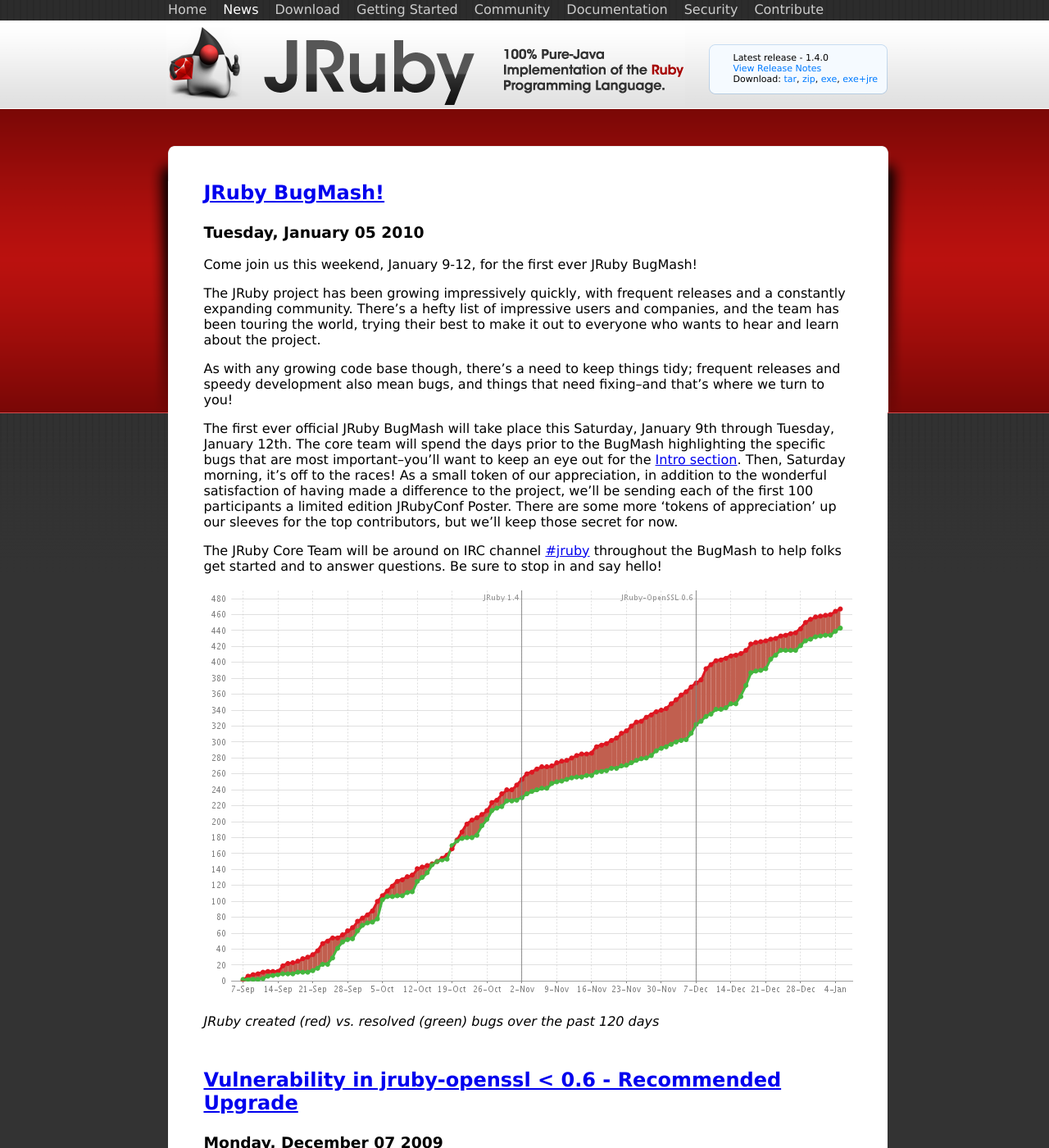
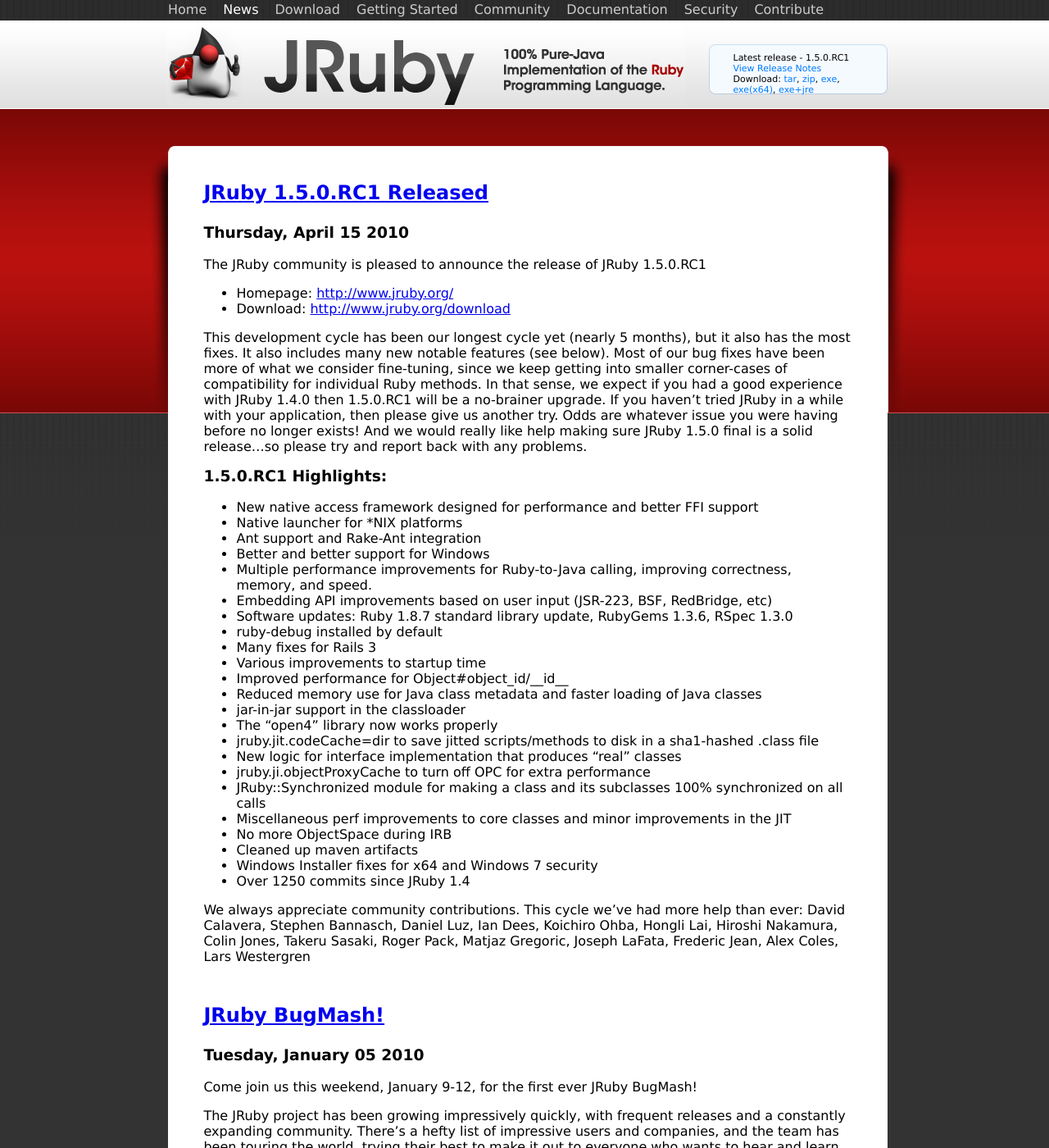
Before and after one commit to towynlin/jruby.github.com, a Jekyll site: the page built from www/news.html, in a window 1280 px wide and 1400 px high. Shown: the whole window at 82% size. Built offline with Jekyll 4.4.1, drawn with Linux system fonts in a browser that asks for light colours; Markdown is read by kramdown in place of the engine named in the settings.

Commit message:
1.5.0RC1 updates

```diff
--- a/_config.yml
+++ b/_config.yml
@@ -13,11 +13,12 @@
   png_url:    /images/latex
 # JRuby-specific info here; goes into the "site" jekyll variable
 release:
-  version: 1.4.0
-  tar: http://jruby.org.s3.amazonaws.com/downloads/1.4.0/jruby-bin-1.4.0.tar.gz
-  zip: http://jruby.org.s3.amazonaws.com/downloads/1.4.0/jruby-bin-1.4.0.zip
-  exe: http://jruby.org.s3.amazonaws.com/downloads/1.4.0/jruby_windows_1_4_0.exe
-  exejre: http://jruby.org.s3.amazonaws.com/downloads/1.4.0/jruby_windowsjre_1_4_0.exe
+  version: 1.5.0.RC1
+  tar: http://jruby.org.s3.amazonaws.com/downloads/1.5.0.RC1/jruby-bin-1.5.0.RC1.tar.gz
+  zip: http://jruby.org.s3.amazonaws.com/downloads/1.5.0.RC1/jruby-bin-1.5.0.RC1.zip
+  exe: http://jruby.org.s3.amazonaws.com/downloads/1.5.0.RC1/jruby_windows_1_5_0_RC1.exe
+  exe64: http://jruby.org.s3.amazonaws.com/downloads/1.5.0.RC1/jruby_windows_x64_1_5_0_RC1.exe
+  exejre: http://jruby.org.s3.amazonaws.com/downloads/1.5.0.RC1/jruby_windowsjre_1_5_0_RC1.exe
 urls:
   s3: http://jruby.org.s3.amazonaws.com/downloads
   jira: http://jira.codehaus.org/browse/JRUBY
--- a/www/_includes/release.html
+++ b/www/_includes/release.html
@@ -5,6 +5,7 @@
   <a href="{{ site.release.tar }}">tar</a>,
   <a href="{{ site.release.zip }}">zip</a>,
   <a href="{{ site.release.exe }}">exe</a>,
+  <a href="{{ site.release.exe64 }}">exe(x64)</a>,
   <a href="{{ site.release.exejre }}">exe+jre</a>
   </p>
 </div>
--- /dev/null
+++ b/www/_posts/2010-04-15-jruby-1-5-0-RC1.markdown
@@ -0,0 +1,39 @@
+---
+layout: post
+title: JRuby 1.5.0.RC1 Released
+---
+The JRuby community is pleased to announce the release of JRuby 1.5.0.RC1
+
+- Homepage: [http://www.jruby.org/](http://www.jruby.org/)
+- Download: [http://www.jruby.org/download](http://www.jruby.org/download)
+
+This development cycle has been our longest cycle yet (nearly 5 months), but it also has the most fixes.  It also includes many new notable features (see below).  Most of our bug fixes have been more of what we consider fine-tuning, since we keep getting into smaller corner-cases of compatibility for individual Ruby methods.  In that sense, we expect if you had a good experience with JRuby 1.4.0 then 1.5.0.RC1 will be a no-brainer upgrade.  If you haven't tried JRuby in a while with your application, then please give us another try.  Odds are whatever issue you were having before no longer exists!  And we would really like help making sure JRuby 1.5.0 final is a solid release...so please try and report back with any problems.
+
+### 1.5.0.RC1 Highlights:
+
+- New native access framework designed for performance and better FFI support
+- Native launcher for \*NIX platforms
+- Ant support and Rake-Ant integration
+- Better and better support for Windows
+- Multiple performance improvements for Ruby-to-Java calling, improving correctness, memory, and speed.
+- Embedding API improvements based on user input (JSR-223, BSF, RedBridge, etc)
+- Software updates: Ruby 1.8.7 standard library update, RubyGems 1.3.6, RSpec 1.3.0
+- ruby-debug installed by default
+- Many fixes for Rails 3
+- Various improvements to startup time
+- Improved performance for Object#object\_id/\_\_id\_\_
+- Reduced memory use for Java class metadata and faster loading of Java classes
+- jar-in-jar support in the classloader
+- The "open4" library now works properly
+- jruby.jit.codeCache=dir to save jitted scripts/methods to disk in a sha1-hashed .class file
+- New logic for interface implementation that produces "real" classes
+- jruby.ji.objectProxyCache to turn off OPC for extra performance
+- JRuby::Synchronized module for making a class and its subclasses 100% synchronized on all calls
+- Miscellaneous perf improvements to core classes and minor improvements in the JIT
+- No more ObjectSpace during IRB
+- Cleaned up maven artifacts
+- Windows Installer fixes for x64 and Windows 7 security
+- Over 1250 commits since JRuby 1.4
+
+We always appreciate community contributions. This cycle we've had more help than ever: David Calavera, Stephen Bannasch, Daniel Luz, Ian Dees, Koichiro Ohba,
+Hongli Lai, Hiroshi Nakamura, Colin Jones, Takeru Sasaki, Roger Pack, Matjaz Gregoric, Joseph LaFata, Frederic Jean, Alex Coles, Lars Westergren
--- a/www/download.html
+++ b/www/download.html
@@ -4,9 +4,32 @@
 ---
 <h1 id='jruby_downloads'>JRuby Downloads</h1>
 
-<h2 id='current_release_jruby_140'>Current Release: JRuby 1.4.0</h2>
+<h2 id='current_release_jruby_150RC1'>Current Release: JRuby 1.5.0.RC1</h2>
 
-<p>JRuby 1.4.0 is our next installment of the JRuby 1.x series. Notable new features include:</p>
+<p>JRuby 1.5.0.RC1 is our next installment of the JRuby 1.x series. Please check out our <a href='/2009/11/02/jruby-1-4-0'>release notes</a> for more information.</p>
+
+<p class="trackDownloads">
+<a href='{{ site.urls.s3 }}/1.5.0.RC1/jruby-bin-1.5.0.RC1.tar.gz'>JRuby 1.5.0.RC1 Binary .tar.gz</a>
+(<a href='{{ site.urls.s3 }}/1.5.0.RC1/jruby-bin-1.5.0.RC1.tar.gz.md5'>md5</a>, <a href='{{ site.urls.s3 }}/1.5.0.RC1/jruby-bin-1.5.0.RC1.tar.gz.sha1'>sha1</a>)<br />
+<a href='{{ site.urls.s3 }}/1.5.0.RC1/jruby-bin-1.5.0.RC1.zip'>JRuby 1.5.0.RC1 Binary .zip</a>
+(<a href='{{ site.urls.s3 }}/1.5.0.RC1/jruby-bin-1.5.0.RC1.zip.md5'>md5</a>, <a href='{{ site.urls.s3 }}/1.5.0.RC1/jruby-bin-1.5.0.RC1.zip.sha1'>sha1</a>)<br />
+<a href='{{ site.urls.s3 }}/1.5.0.RC1/jruby_windows_1_5_0_RC1.exe'>JRuby 1.5.0.RC1 Windows Executable</a>
+(<a href='{{ site.urls.s3 }}/1.5.0.RC1/jruby_windows_1_5_0_RC1.exe.md5'>md5</a>, <a href='{{ site.urls.s3 }}/1.5.0.RC1/jruby_windows_1_5_0_RC1.exe.sha1'>sha1</a>)<br />
+<a href='{{ site.urls.s3 }}/1.5.0.RC1/jruby_windows_x64_1_5_0_RC1.exe'>JRuby 1.5.0.RC1 Windows Executable (x64)</a>
+(<a href='{{ site.urls.s3 }}/1.5.0.RC1/jruby_windows_x64_1_5_0_RC1.exe.md5'>md5</a>, <a href='{{ site.urls.s3 }}/1.5.0.RC1/jruby_windows_x64_1_5_0_RC1.exe.sha1'>sha1</a>)<br />
+<a href='{{ site.urls.s3 }}/1.5.0.RC1/jruby_windowsjre_1_5_0_RC1.exe'>JRuby 1.5.0.RC1 Windows Executable+JRE</a>
+(<a href='{{ site.urls.s3 }}/1.5.0.RC1/jruby_windowsjre_1_5_0_RC1.exe.md5'>md5</a>, <a href='{{ site.urls.s3 }}/1.5.0.RC1/jruby_windowsjre_1_5_0_RC1.exe.sha1'>sha1</a>)<br />
+<a href='{{ site.urls.s3 }}/1.5.0.RC1/jruby-src-1.5.0.RC1.tar.gz'>JRuby 1.5.0.RC1 Source .tar.gz</a>
+(<a href='{{ site.urls.s3 }}/1.5.0.RC1/jruby-src-1.5.0.RC1.tar.gz.md5'>md5</a>, <a href='{{ site.urls.s3 }}/1.5.0.RC1/jruby-src-1.5.0.RC1.tar.gz.sha1'>sha1</a>)<br />
+<a href='{{ site.urls.s3 }}/1.5.0.RC1/jruby-src-1.5.0.RC1.zip'>JRuby 1.5.0.RC1 Source .zip</a>
+(<a href='{{ site.urls.s3 }}/1.5.0.RC1/jruby-src-1.5.0.RC1.zip.md5'>md5</a>, <a href='{{ site.urls.s3 }}/1.5.0.RC1/jruby-src-1.5.0.RC1.zip.sha1'>sha1</a>)<br />
+<a href='{{ site.urls.s3 }}/1.5.0.RC1/jruby-complete-1.5.0.RC1.jar'>JRuby 1.5.0.RC1 Complete .jar</a>
+(<a href='{{ site.urls.s3 }}/1.5.0.RC1/jruby-complete-1.5.0.RC1.jar.md5'>md5</a>, <a href='{{ site.urls.s3 }}/1.5.0.RC1/jruby-complete-1.5.0.RC1.jar.sha1'>sha1</a>)<br />
+</p>
+
+<h2 id='previous_release_jruby_140'>Previous Release: JRuby 1.4.0</h2>
+
+<p>JRuby 1.4.0 is our previous version of the JRuby 1.x series. Notable new features include:</p>
 
 <ul>
 <li>Now Compatible with Ruby 1.8.7</li>
```
Also changed, not shown: 2 other files.
